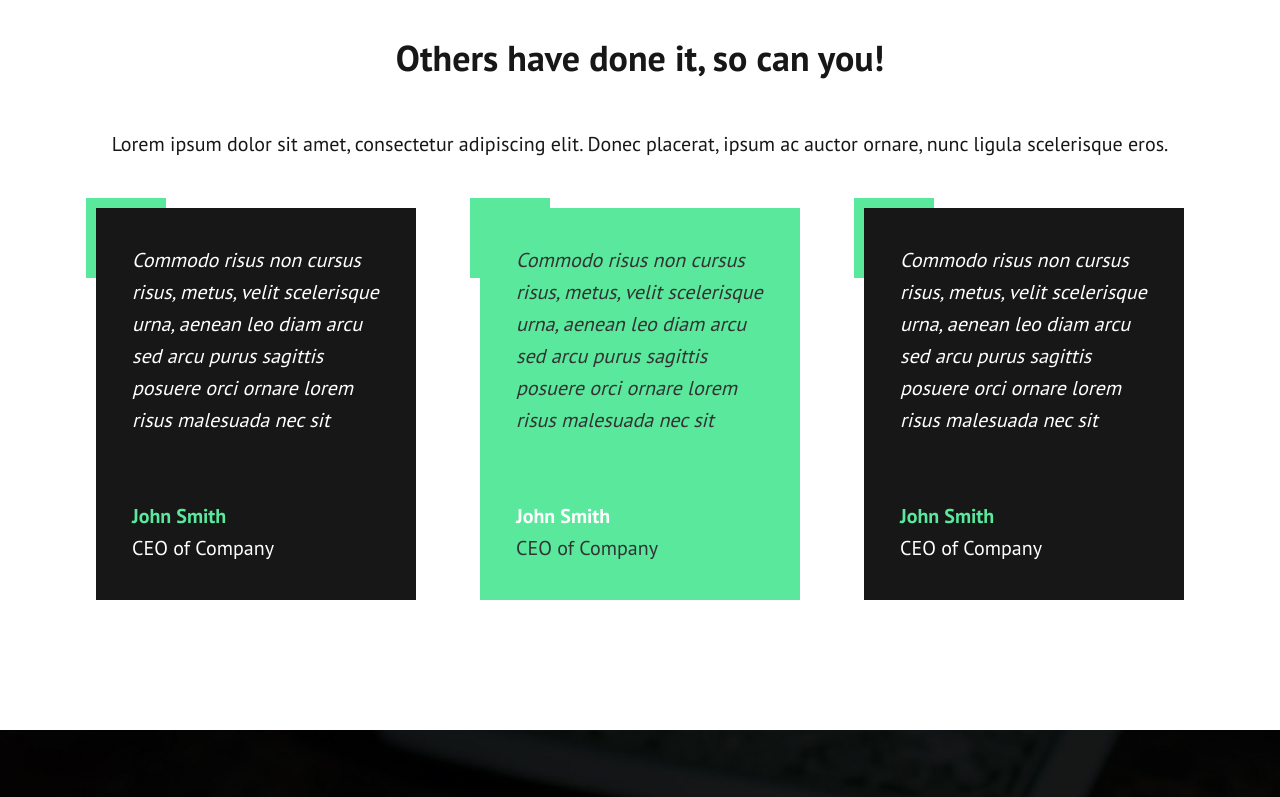
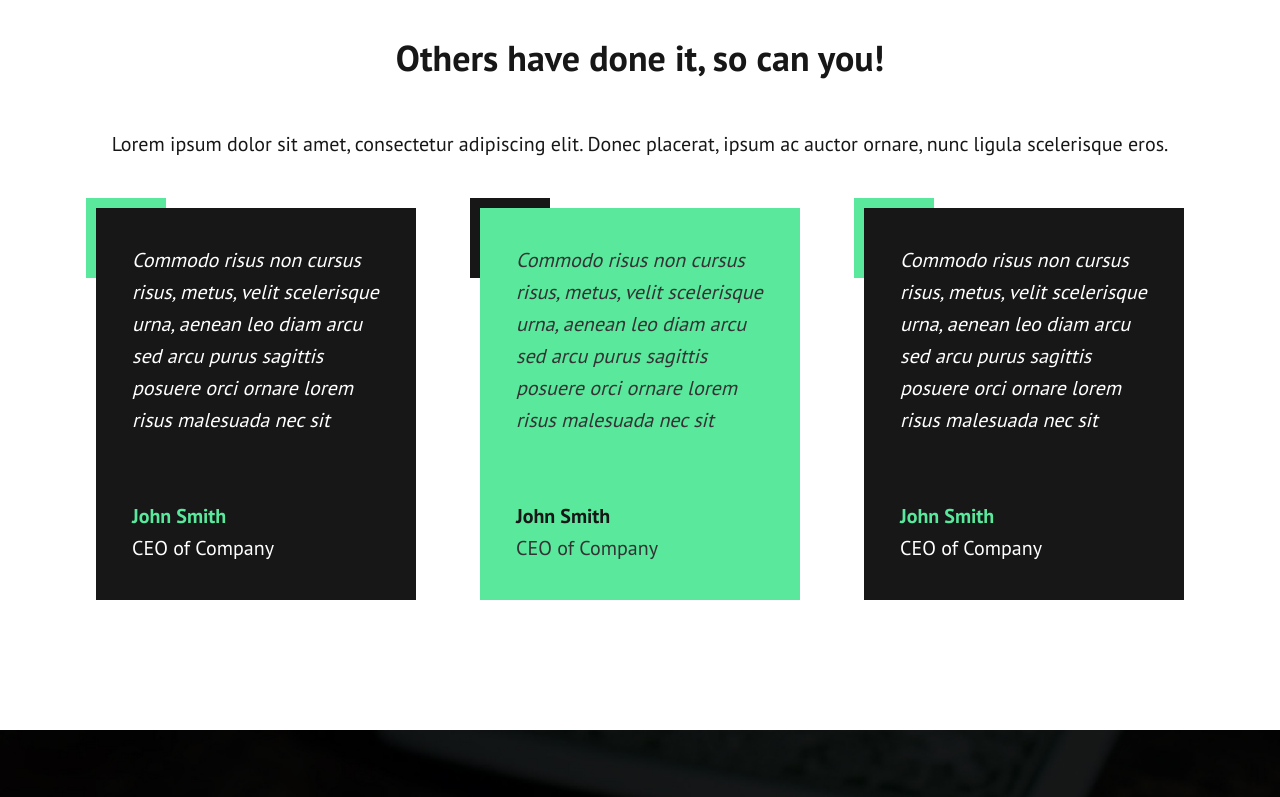
Before and after one commit to MastooraTurkmen/Magic-Air, a plain HTML site: page index.html in a window 1280 px wide. Shown: the part 2765-3562 px from the top of the page. Drawn offline with Linux system fonts and the light colour scheme.

Commit message:
adds color

```diff
--- a/style.css
+++ b/style.css
@@ -148,12 +148,16 @@ img {
   position: relative;
 }
 
+.corner-square:nth-of-type(2n) {
+  --accent: var(--clr-neutral-900)
+}
+
 .corner-square::before {
   content: "";
   display: block;
   width: 5rem;
   height: 5rem;
-  background: var(--clr-accent-400);
+  background: var(--accent, var(--clr-accent-400));
   position: absolute;
   z-index: -1;
   left: -0.5em;
```
